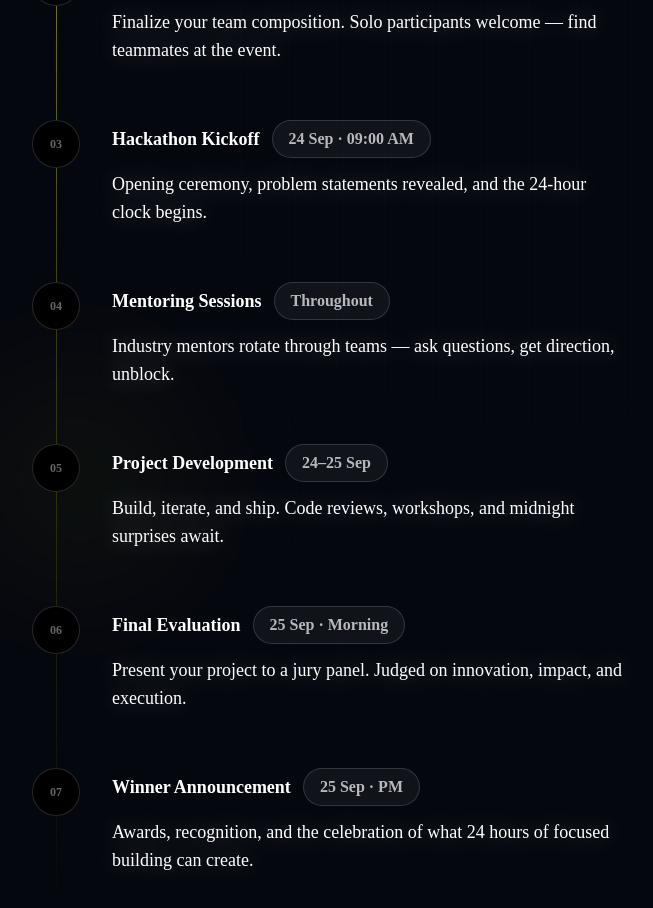
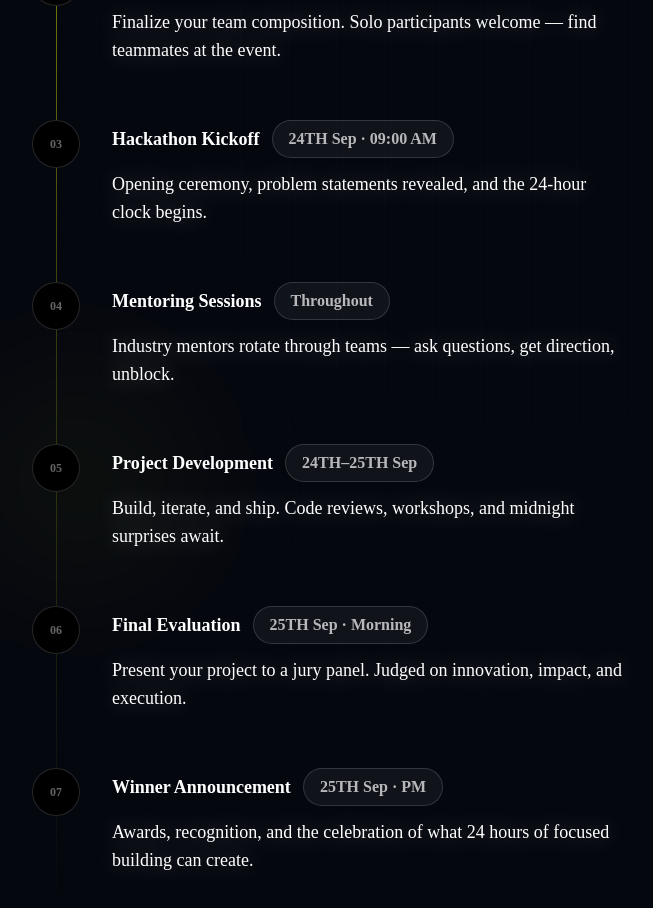
Before and after one commit to ishan-dsa/webamihacks2026, a Next.js app: page / in a window 1280 px wide. Shown: the part 4480-5388 px from the top of the page, without its empty margins (96-749 px from the left). Built offline with nearby package versions, Linux system fonts and the light colour scheme.

Commit message:
Update event tags to include 'TH' suffix

```diff
--- a/components/Timeline.tsx
+++ b/components/Timeline.tsx
@@ -20,7 +20,7 @@ const events = [
     phase: "03",
     title: "Hackathon Kickoff",
     desc: "Opening ceremony, problem statements revealed, and the 24-hour clock begins.",
-    tag: "24 Sep · 09:00 AM",
+    tag: "24TH Sep · 09:00 AM",
     active: false,
   },
   {
@@ -34,21 +34,21 @@ const events = [
     phase: "05",
     title: "Project Development",
     desc: "Build, iterate, and ship. Code reviews, workshops, and midnight surprises await.",
-    tag: "24–25 Sep",
+    tag: "24TH–25TH Sep",
     active: false,
   },
   {
     phase: "06",
     title: "Final Evaluation",
     desc: "Present your project to a jury panel. Judged on innovation, impact, and execution.",
-    tag: "25 Sep · Morning",
+    tag: "25TH Sep · Morning",
     active: false,
   },
   {
     phase: "07",
     title: "Winner Announcement",
     desc: "Awards, recognition, and the celebration of what 24 hours of focused building can create.",
-    tag: "25 Sep · PM",
+    tag: "25TH Sep · PM",
     active: false,
   },
 ];
```
